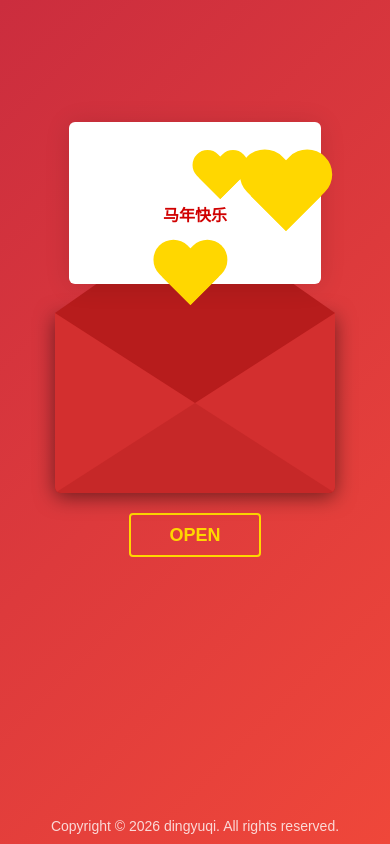
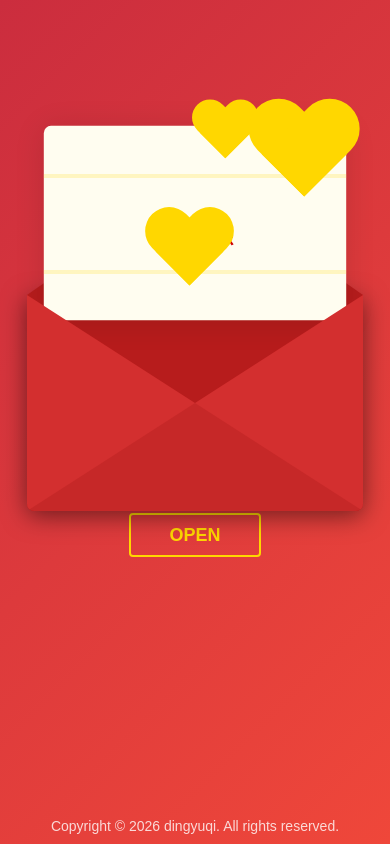
Before and after one commit to dingyuqi/happy_new_year, a website: page envelope.html in a window 390 px wide. Both pictures are taken after a click on the button "OPEN". Drawn offline with nearby package versions, Linux system fonts and the light colour scheme; animation ran at ten frames a second.

Commit message:
improve: size

```diff
--- a/envelope.css
+++ b/envelope.css
@@ -38,15 +38,28 @@
 }
 
 .letter {
-  position: relative;
-  background-color: #fff;
+  position: absolute;
+  background-color: #fffdf0;
   width: 90%;
-  margin-left: auto;
-  margin-right: auto;
+  margin-left: 5%;
   height: 90%;
   top: 5%;
   border-radius: 6px;
   box-shadow: 0 2px 26px rgba(0, 0, 0, 0.12);
+  display: flex;
+  flex-direction: column;
+  justify-content: center;
+  align-items: center;
+}
+
+.letter-content {
+  width: 90%;
+  height: 90%;
+  display: flex;
+  flex-direction: column;
+  justify-content: space-evenly;
+  align-items: center;
+  overflow: hidden; /* 防止内容溢出 */
 }
 
 .letter:after {
@@ -56,32 +69,23 @@
   bottom: 0;
   left: 0;
   right: 0;
+  background-image: linear-gradient(180deg, rgba(255, 255, 255, 0) 25%, #ffd700 25%, #ffd700 27%, rgba(255, 255, 255, 0) 27%, rgba(255, 255, 255, 0) 74%, #ffd700 74%, #ffd700 76%, rgba(255, 255, 255, 0) 76%); /* 金色线条装饰 */
+  pointer-events: none; /* 确保不影响点击 */
+  opacity: 0.2;
 }
 
 .words {
-  position: absolute;
-  left: 10%;
-  width: 80%;
-  height: 14%;
+  width: 100%;
+  text-align: center;
+  word-wrap: break-word; /* 允许长单词换行 */
+  white-space: normal;   /* 允许文本换行 */
+  line-height: 1.2;      /* 紧凑的行高 */
+  margin: 2px 0;
 }
 
-.words.line1 {
-  top: 15%;
-  width: 20%;
-  height: 7%;
-}
-
-.words.line2 {
-  top: 30%;
-  text-align: center;
-}
-
-.words.line3 {
-  top: 50%;
-}
-
-.words.line4 {
-  top: 70%;
+.words.line1, .words.line2, .words.line3, .words.line4 {
+  background-color: transparent; /* 移除原来的背景线 */
+  height: auto; /* 高度自适应 */
 }
 
 .open .flap {
@@ -103,9 +107,9 @@
 }
 
 .open .letter {
-  transform: translateY(-200px);
+  transform: translateY(-150px); /* Increased from -60px */
+  z-index: 2;
   transition: transform 0.4s 0.6s ease, z-index 0.6s;
-  z-index: 2;
 }
 
 .hearts {
@@ -268,7 +272,7 @@ body {
 @media (max-width: 480px) {
   .envlope-wrapper {
     margin-top: 30px;
-    transform: scale(1.0);
+    transform: scale(1.2); /* Increased from 1.0 */
   }
 
   .reset button {
--- a/envelope.html
+++ b/envelope.html
@@ -2,7 +2,7 @@
 <html lang="en" >
 <head>
   <meta charset="UTF-8">
-  <title>新年祝福</title>
+  <title>2026-马年祝福</title>
   <link rel="stylesheet" href="envelope.css">
 
 </head>
@@ -13,10 +13,12 @@
         <div class="front flap"></div>
         <div class="front pocket"></div>
         <div class="letter">
-            <div class="words line1"></div>
-            <div class="words line2" id="recipient-line"></div>
-            <div class="words line3" style="display: flex; align-items: center; justify-content: center; font-weight: bold; font-size: 16px; color: #d00000;">马年快乐</div>
-            <div class="words line4" id="sender-line"></div>
+            <div class="letter-content">
+                <div class="words line1"></div>
+                <div class="words line2" id="recipient-line"></div>
+                <div class="words line3" style="display: flex; align-items: center; justify-content: center; font-weight: bold; font-size: 16px; color: #d00000;">马年快乐</div>
+                <div class="words line4" id="sender-line"></div>
+            </div>
         </div>
         <div class="hearts">
             <div class="heart a1"></div>
--- a/envelope.js
+++ b/envelope.js
@@ -71,24 +71,26 @@ $( document ).ready(function() {
 
                 if (recipientLine) {
                     recipientLine.textContent = "To: " + decodedData.recipient;
-                    recipientLine.style.lineHeight = "200%"; // Center vertically relative to the line height
-                    recipientLine.style.display = "flex";
-                    recipientLine.style.alignItems = "center";
-                    recipientLine.style.justifyContent = "center";
-                    recipientLine.style.fontSize = "18px"; // Decreased from 24px
+                    recipientLine.style.lineHeight = "1.2"; // Adjusted line height
+                    recipientLine.style.display = "block"; // Changed to block to support wrapping
+                    recipientLine.style.textAlign = "center";
+                    recipientLine.style.fontSize = "18px";
                     recipientLine.style.fontWeight = "bold";
                     recipientLine.style.color = "#000";
+                    recipientLine.style.width = "100%";
+                    recipientLine.style.wordWrap = "break-word"; // Enable wrapping
                 }
 
                 if (senderLine) {
                     senderLine.textContent = "From: " + decodedData.sender;
-                    senderLine.style.lineHeight = "200%";
-                    senderLine.style.display = "flex";
-                    senderLine.style.alignItems = "center";
-                    senderLine.style.justifyContent = "center";
-                    senderLine.style.fontSize = "18px"; // Decreased from 24px
+                    senderLine.style.lineHeight = "1.2";
+                    senderLine.style.display = "block";
+                    senderLine.style.textAlign = "center";
+                    senderLine.style.fontSize = "18px";
                     senderLine.style.fontWeight = "bold";
                     senderLine.style.color = "#000";
+                    senderLine.style.width = "100%";
+                    senderLine.style.wordWrap = "break-word";
                 }
 
                 return decodedData;
```
Also changed, not shown: fireworks/index.html (+1 -1 lines), index.html (+1 -1 lines).
